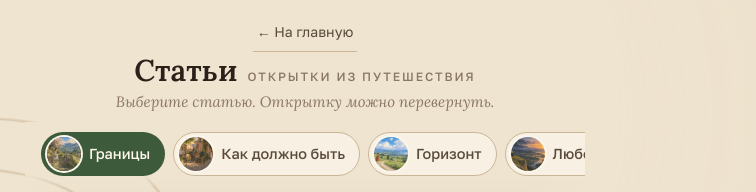
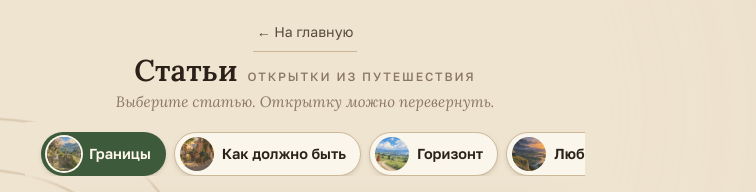
Before and after one commit to LegendPsy/LegendPsy.github.io, a plain HTML site: page stati/index.html in a window 1280 px wide. Shown: the top 192 px of the page, 335-1091 px from the left. Drawn offline with Linux system fonts and the light colour scheme.

Commit message:
Каталог: свежая версия
Co-Authored-By: Claude Opus 5.5 <noreply@anthropic.com>
Claude-Session: https://claude.ai/code/session_01HQbYBZC7DWPoUEAWAtpz9B

```diff
--- a/stati/index.html
+++ b/stati/index.html
@@ -48,8 +48,8 @@ h1 .kicker{font-family:"Golos Text",sans-serif; font-weight:500}
 .picker .rail{display:flex; gap:8px; overflow-x:auto; padding:0 16px; scroll-snap-type:x proximity; scrollbar-width:none; -webkit-overflow-scrolling:touch}
 .picker .rail::-webkit-scrollbar{display:none}
 .pill{position:relative; flex:none; scroll-snap-align:center; display:flex; align-items:center; gap:8px; min-height:44px; padding:4px 14px 4px 5px; border-radius:99px;
-  border:1px solid var(--line); background:color-mix(in srgb, var(--paper) 70%, transparent); color:var(--ink2); cursor:pointer;
-  font:500 14.5px/1.1 "Golos Text",sans-serif; transition:background .25s, color .25s, border-color .25s, transform .15s; -webkit-tap-highlight-color:transparent}
+  border:1px solid #cdb89a; background:#fbf6ec; color:#2b2119; cursor:pointer; box-shadow:0 2px 6px -3px rgba(40,25,10,.35);
+  font:600 14.5px/1.1 "Golos Text",sans-serif; transition:background .25s, color .25s, border-color .25s, transform .15s; -webkit-tap-highlight-color:transparent}
 .pill:active{transform:scale(.96)}
 .pill img{width:34px; height:34px; border-radius:50%; object-fit:cover; flex:none; box-shadow:0 0 0 2px var(--paper)}
 .pill.soon img{filter:blur(2px) saturate(.5)}
```
